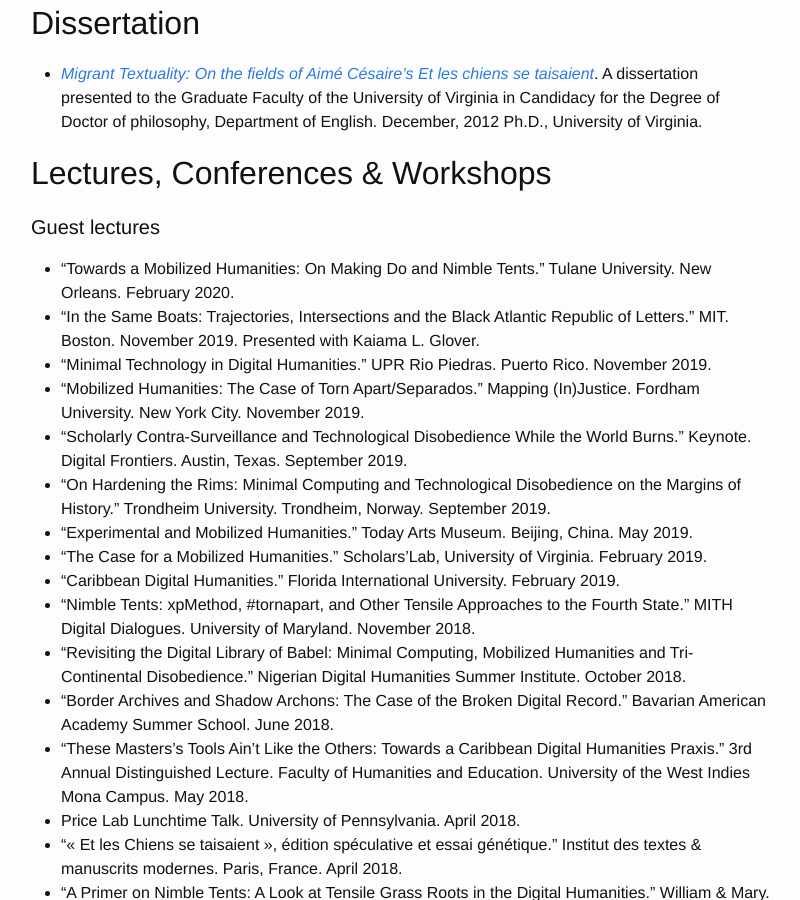
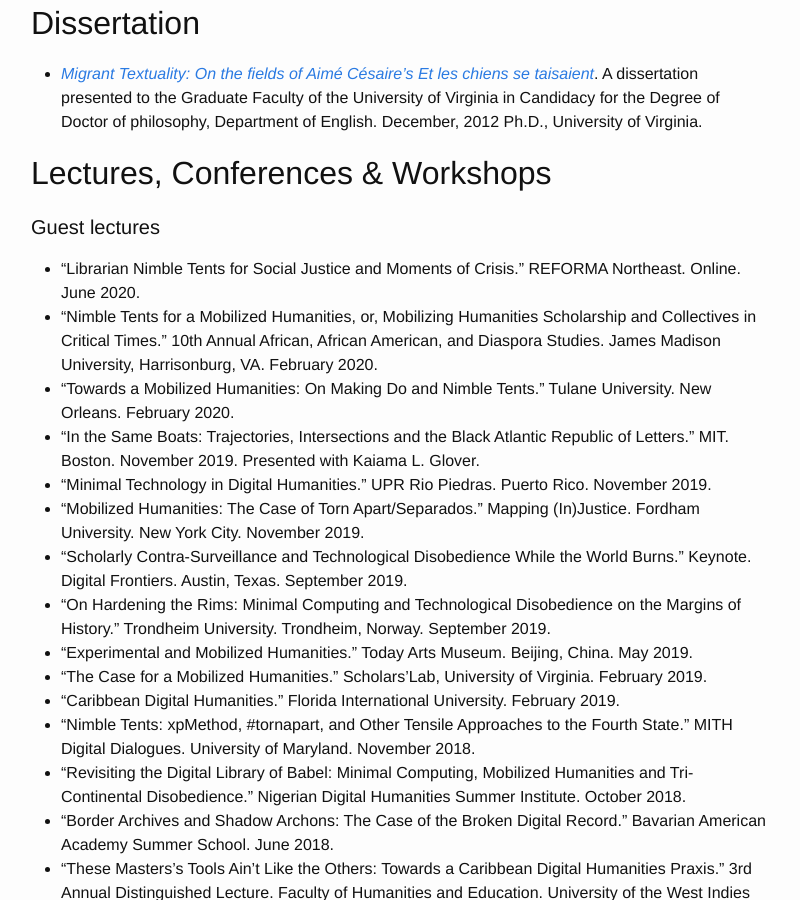
Before and after one commit to elotroalex/elotroalex, a Jekyll site: the page built from bio.md, in a window 1280 px wide and 900 px high, scrolled down 4203 px. Shown: the whole window, without its empty margins (239-1039 px from the left). Built offline with Jekyll 4.4.1, drawn with Linux system fonts in a browser that asks for light colours; some of the changed text lies outside the part shown.

Commit message:
update july 2020

```diff
--- a/bio.md
+++ b/bio.md
@@ -143,6 +143,8 @@
 
 #### Guest lectures
 
+- "Librarian Nimble Tents for Social Justice and Moments of Crisis." REFORMA Northeast. Online. June 2020.
+- "Nimble Tents for a Mobilized Humanities, or, Mobilizing Humanities Scholarship and Collectives in Critical Times." 10th Annual African, African American, and Diaspora Studies. James Madison University, Harrisonburg, VA. February 2020.
 - "Towards a Mobilized Humanities: On Making Do and Nimble Tents." Tulane University. New Orleans. February 2020.
 - "In the Same Boats: Trajectories, Intersections and the Black Atlantic Republic of Letters." MIT. Boston. November 2019. Presented with Kaiama L. Glover.
 - "Minimal Technology in Digital Humanities." UPR Rio Piedras. Puerto Rico. November 2019.
@@ -187,6 +189,7 @@
 #### Panel presentations
 
 - "Formación, recursos e innovación para el desarollo humano frent a COVID-19." *Diálogos Bibliotecas en Cuarentena*. Biblioteca Juan Bosch. May, 2020.
+- "Un-doubling Voice in Speculative Archives: The Double Recovery of Aimé Césaire’s '.....et les chiens se taisaient.'" 10th Annual African, African American, and Diaspora Studies. James Madison University, Harrisonburg, VA. February 2020.
 - "Libraries at the Nexus of Migration." ALA Midwinter. Philadelphia. January 2020.
 - "Mobilizing the Humanities: Building the Supercommons." MLA 2020. Seattle. January 2020.
 -  "Two Case Studies in Minimal Computing." Maintainers III: Policy, Practice, and Care. Washington, D.C., October 2019.
```
Also changed, not shown: other parts of bio.md (+2 -2 lines).
